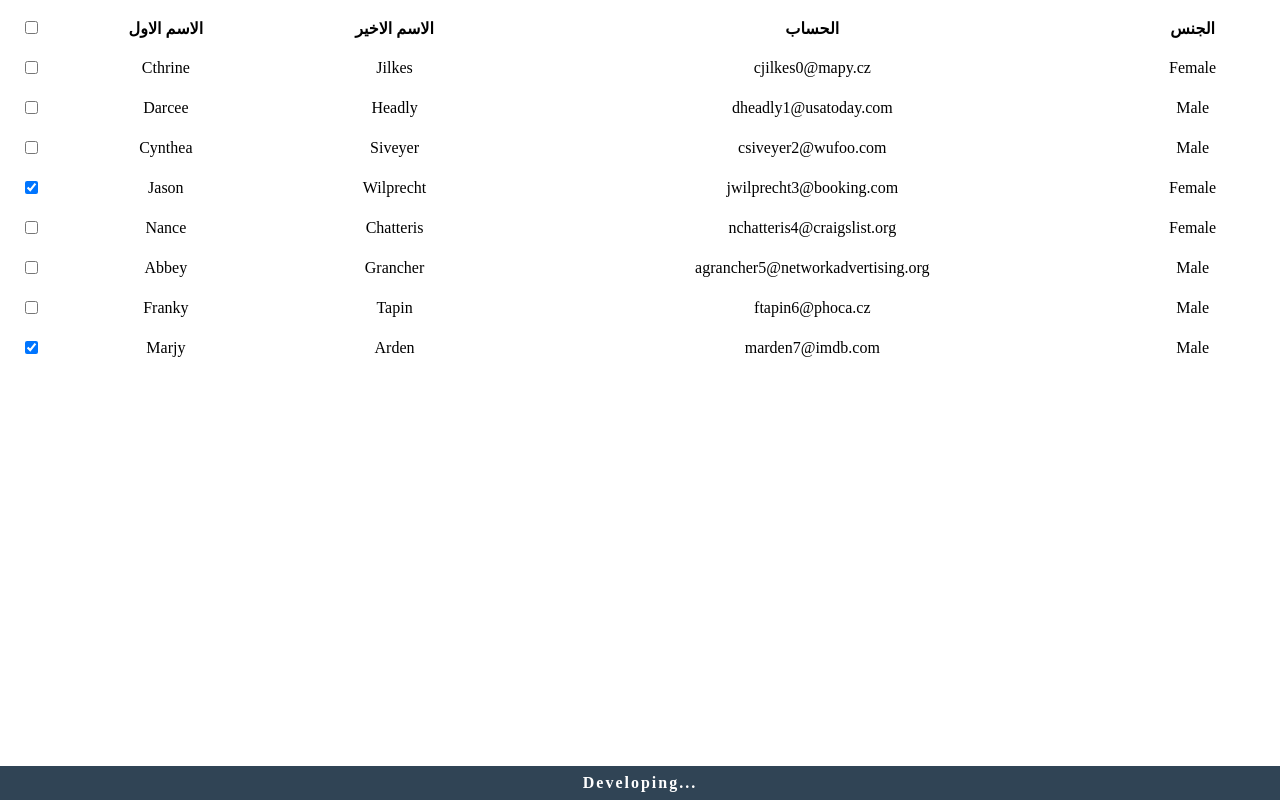
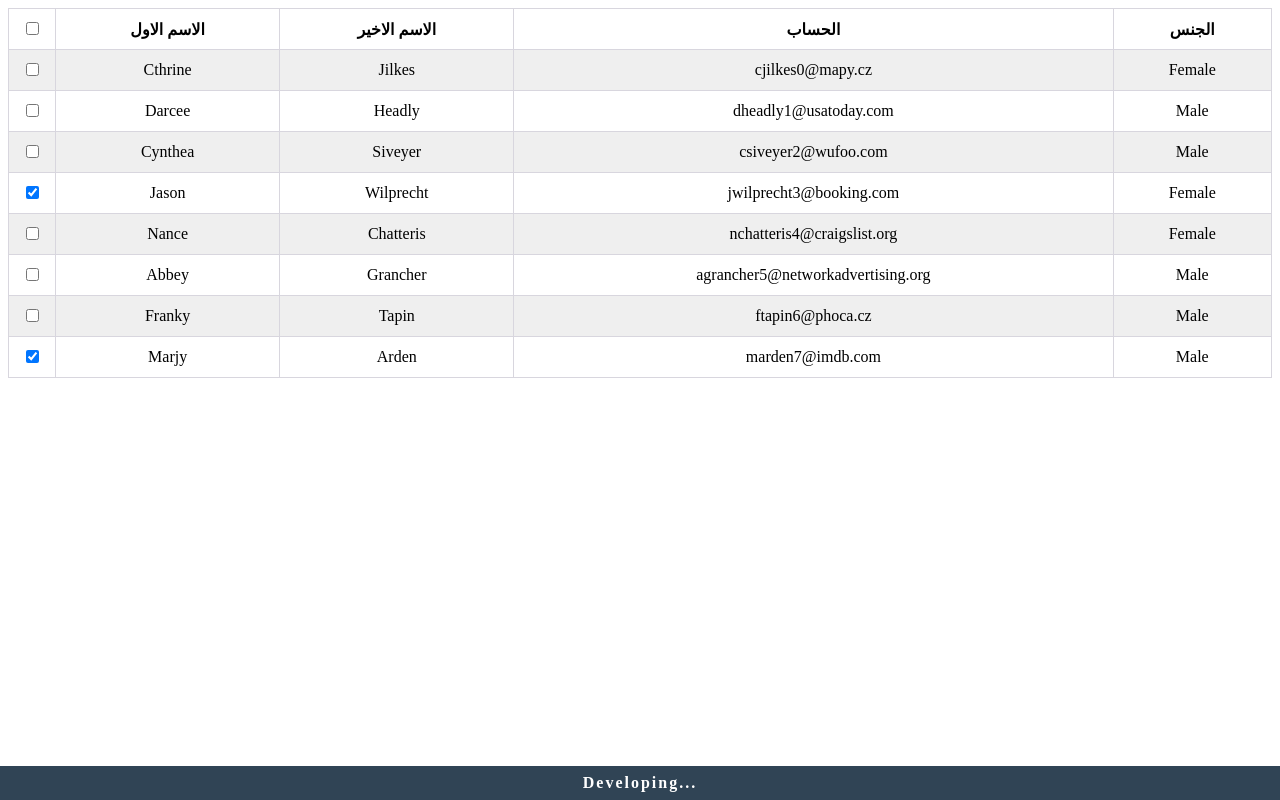
Before and after one commit to Abdulaziz5h/a-v-datatable, a Vue app in the folder vue-datatable/: page / in a window 1280 px wide. Built offline with nearby package versions, Linux system fonts and the light colour scheme.

Commit message:
update -- styling

```diff
--- a/vue-datatable/src/App.vue
+++ b/vue-datatable/src/App.vue
@@ -7,6 +7,7 @@
                 :items="items"
                 :selectOptions="selectOptions"
                 v-model="selected"
+                classes="borderd cell-borderd striped"
             >
                 <!-- select1 => :reduce="(item) => item.id" -->
                 <!-- select2 => :reduce="(item) => ({id: item.id, first_name: item.first_name})" -->
--- a/vue-datatable/src/assets/_colabse-table.scss
+++ b/vue-datatable/src/assets/_colabse-table.scss
@@ -70,6 +70,16 @@
                 }
             }
         }
+        &.cell-borderd {
+            td, th {
+                border: 1px solid #d8d6de;
+                border-top: none;
+                border-left: none;
+            }
+            td:last-of-type, th:last-of-type {
+                border-right: none;
+            }
+        }
     }
     &.striped {
         .vc__table {
--- a/vue-datatable/src/vue-datatable/vue-datatable.vue
+++ b/vue-datatable/src/vue-datatable/vue-datatable.vue
@@ -1,5 +1,5 @@
 <template>
-    <div class="vc__table-container">
+    <div class="vc__table-container" :class="classes">
         <table class="vc__table" border="0" cellspacing="0" cellpadding="0">
             <thead class="vc__table__thead">
                 <slot name="header">
@@ -132,6 +132,11 @@ export default {
         reduce: {
             type: Function,
             default: () => null
+        },
+
+        // styling props
+        classes: {
+            type: String
         }
     },
     setup(props) {
```
